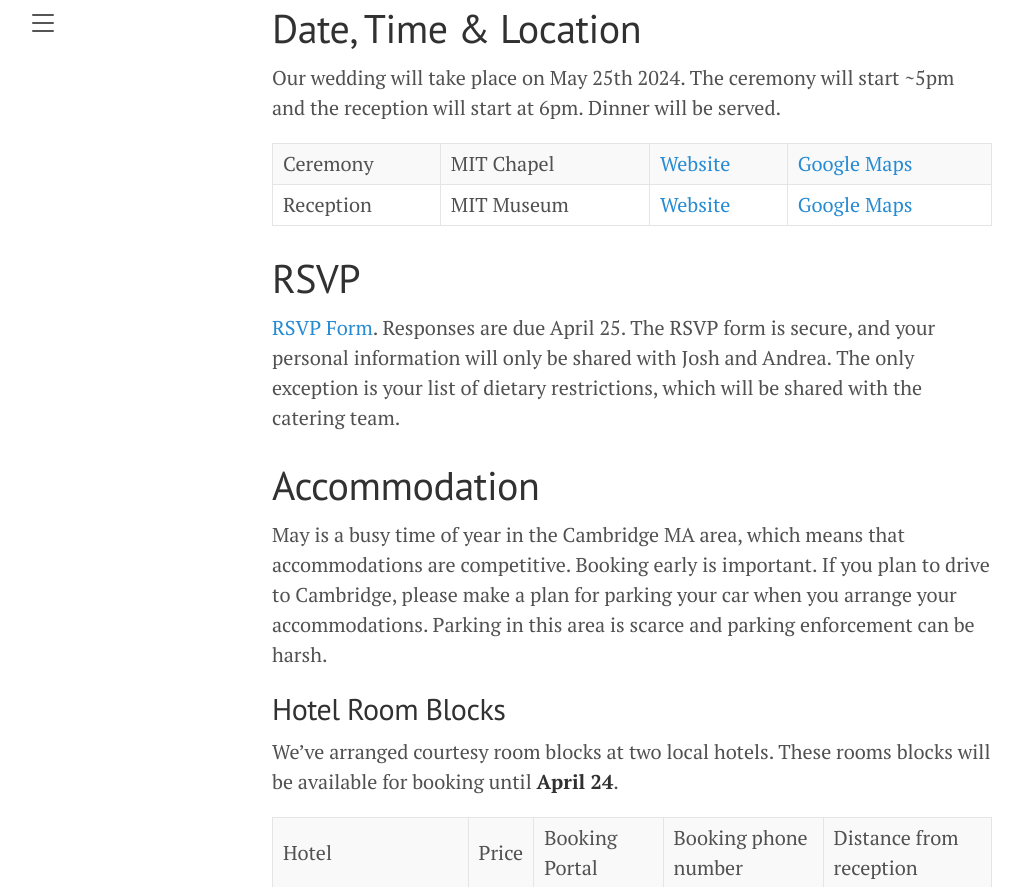
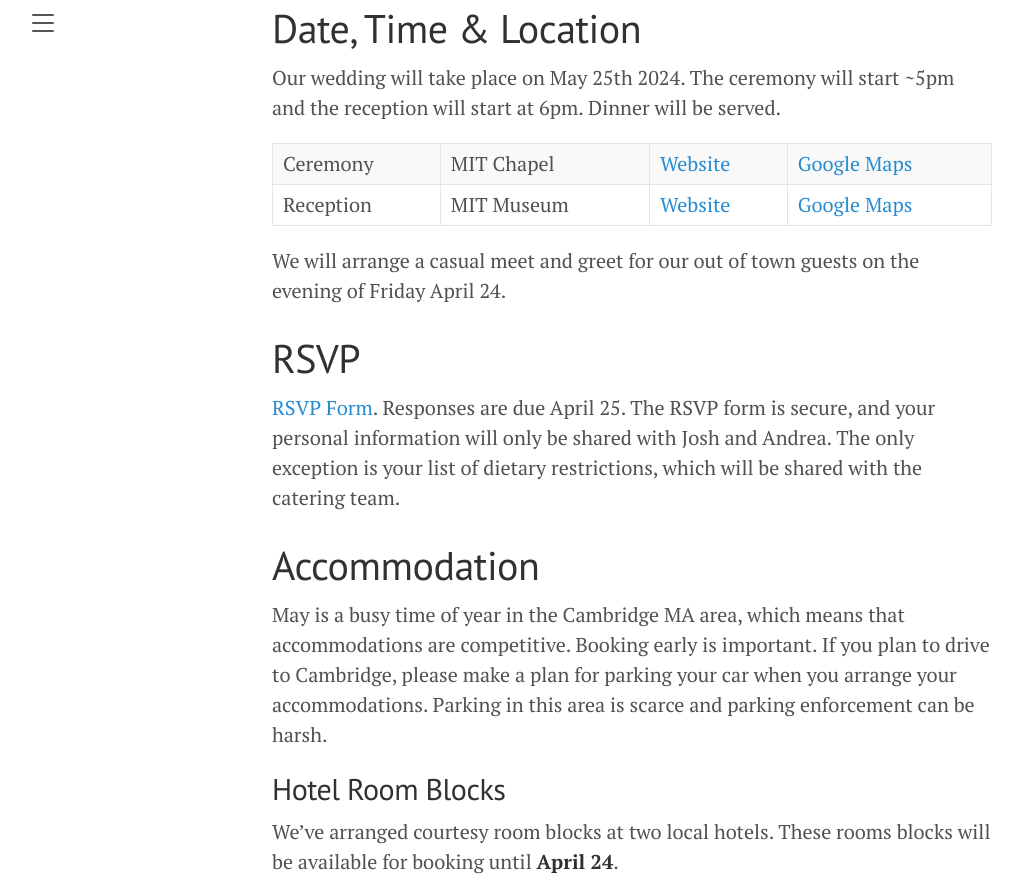
Before and after one commit to JoshBradshaw/andreajosh.github.io, a Jekyll site: the page built from _posts/2023-12-30-overview.md, in a window 1280 px wide and 900 px high, scrolled down 483 px, cut to the strip 13-900 px from the top of the window. Shown: the whole strip, without its empty margins (8-1031 px from the left). Built offline with Jekyll 4.4.1, drawn with Linux system fonts in a browser that asks for light colours.

Commit message:
Update 2023-12-30-overview.md

```diff
--- a/_posts/2023-12-30-overview.md
+++ b/_posts/2023-12-30-overview.md
@@ -11,6 +11,8 @@ Our wedding will take place on May 25th 2024. The ceremony will start ~5pm and t
 
 Ceremony | MIT Chapel | [Website](https://studentlife.mit.edu/cac/event-services-spaces/event-spaces/mit-chapel) | [Google Maps](https://maps.app.goo.gl/xRdoz4kD7amgpMMJ8)
 Reception | MIT Museum | [Website](https://mitmuseum.mit.edu/) | [Google Maps](https://maps.app.goo.gl/asSMSx7WSqyuaUDC9)
+
+We will arrange a casual meet and greet for our out of town guests on the evening of Friday April 24.
 
 # RSVP
 
```
